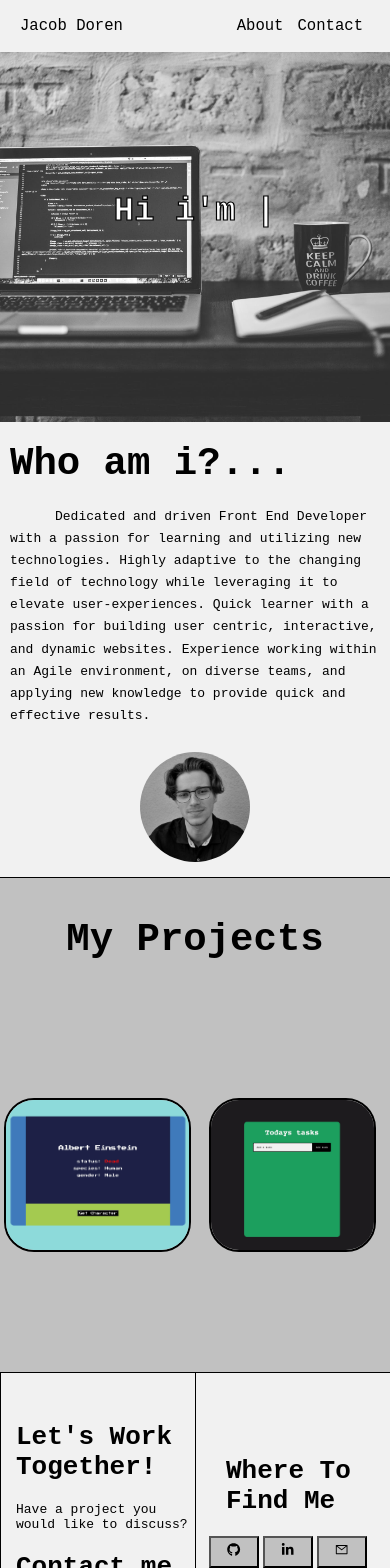
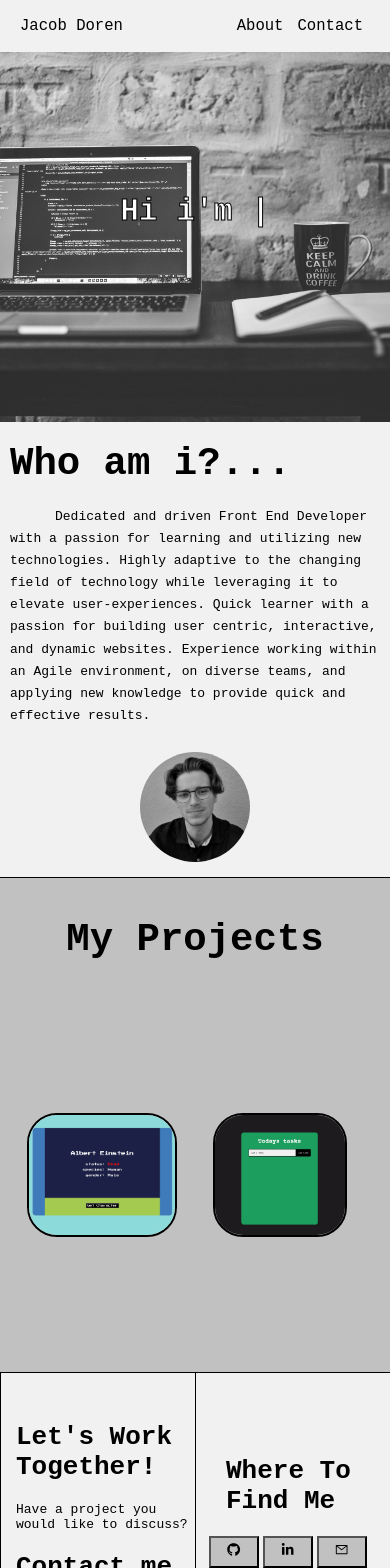
Before and after one commit to jakedoren/portfolio-site, a React (Create React App) app: page / in a window 390 px wide. Shown: the top 1568 px of the page. Built offline with nearby package versions, Linux system fonts and the light colour scheme.

Commit message:
edited project picture padding and increased responsiveness

```diff
--- a/src/components/Projects/Projects.css
+++ b/src/components/Projects/Projects.css
@@ -5,14 +5,16 @@
 
 .project-left {
   display: flex;
-  justify-content: center;
+  justify-content: flex-end;
   align-items: center;
+  padding-right: 75px;
   flex: 1;
 }
 .project-right {
   display: flex;
-  justify-content: center;
+  justify-content: flex-start;
   align-items: center;
+  padding-left: 75px;
   flex: 1;
 }
 
@@ -66,6 +68,13 @@
   .todo-app {
     height: 270px;
   }
+
+  .project-left {
+    padding-right: 50px;
+  }
+  .project-right {
+    padding-left: 50px;
+  }
 }
 @media only screen and (max-width: 900px) {
   .rickapp,
@@ -78,17 +87,37 @@
   .todo-app {
     height: 200px;
   }
+  .project-left {
+    padding-right: 40px;
+  }
+
+  .project-right {
+    padding-left: 40px;
+  }
 }
 @media only screen and (max-width: 600px) {
   .rickapp,
   .todo-app {
     height: 150px;
   }
+  .project-left {
+    padding-right: 30px;
+  }
+  .project-right {
+    padding-left: 30px;
+  }
 }
 
-@media only screen and (max-width: 370px) {
+@media only screen and (max-width: 400px) {
   .rickapp,
   .todo-app {
     height: 120px;
   }
+
+  .project-left {
+    padding-right: 18px;
+  }
+  .project-right {
+    padding-left: 18px;
+  }
 } ;
--- a/src/components/body/Body.css
+++ b/src/components/body/Body.css
@@ -45,13 +45,14 @@
 @media only screen and (max-width: 600px) {
   .hi,
   .brand {
-    font-size: 3.3rem;
+    font-size: 2.6rem;
+    -webkit-text-stroke: 1.2px black;
   }
 }
 @media only screen and (max-width: 400px) {
   .hi,
   .brand {
-    font-size: 2.6rem;
-    -webkit-text-stroke: 1.2px black;
+    font-size: 2.4rem;
+    -webkit-text-stroke: 1px black;
   }
-} ;
+}
```
Also changed, not shown: 1 other file (tests, documents, lock files or other folders).
